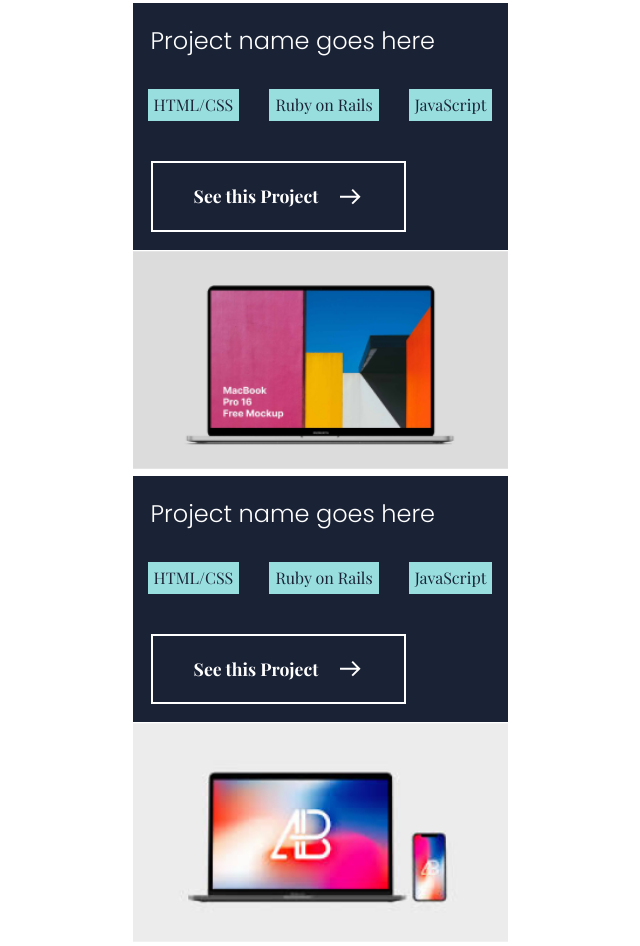
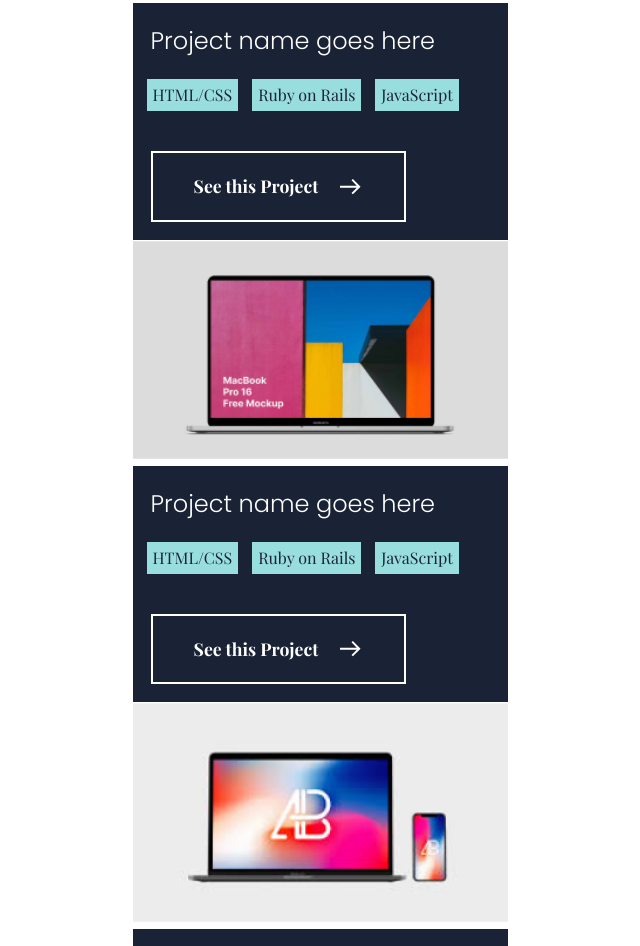
Before and after one commit to ginabeki/My-portfolio, a website: page index.html in a window 1280 px wide. Shown: the part 1237-2183 px from the top of the page, without its empty margins (320-960 px from the left). Drawn offline with nearby package versions, Linux system fonts and the light colour scheme.

Commit message:
Style using float

```diff
--- a/styles.css
+++ b/styles.css
@@ -137,11 +137,11 @@ h2 {
 }
 
 .list {
-  display: flex;
+  /* display: flex; */
   list-style: none;
-  align-items: center;
+  /* align-items: center;
   justify-content: space-around;
-  margin-top: 10px;
+  margin-top: 10px; */
 }
 
 .sub-list {
@@ -149,6 +149,8 @@ h2 {
   color: #1a2236;
   padding: 3px 5px;
   border: 1px solid #98dede;
+  float: left;
+  margin-left: 14px;
 }
 
 .sub-list:hover {
```
